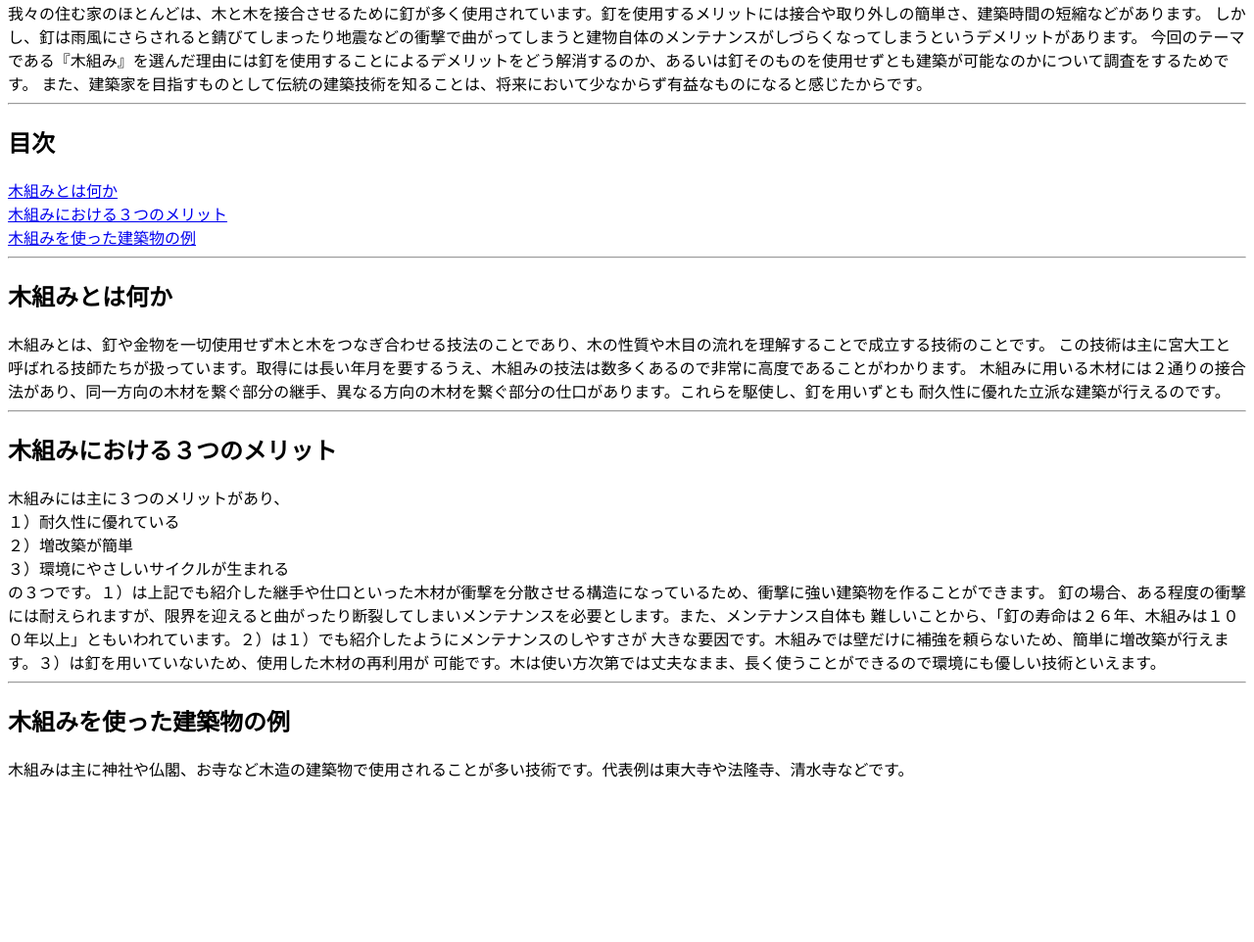
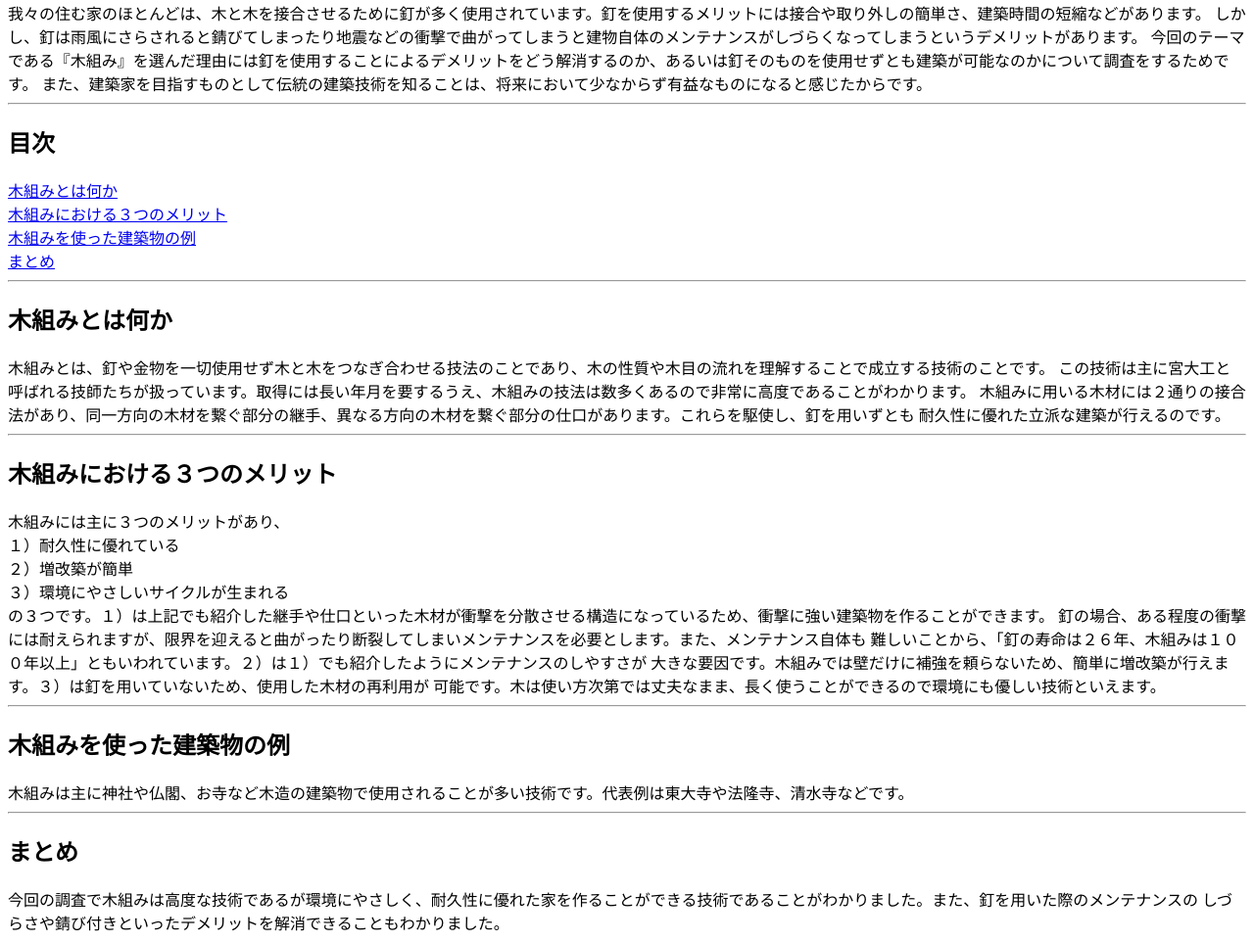
Before and after one commit to 240086aTKG/240086aTKG.github.io, a plain HTML site: page cl2020.html in a window 1280 px wide. Shown: the part 74-1036 px from the top of the page at 98% size. Before the commit the page ends 879 px from the top, so only its background shows below. Drawn offline with Linux system fonts and the light colour scheme.

Commit message:
Update cl2020.html

```diff
--- a/cl2020.html
+++ b/cl2020.html
@@ -16,6 +16,8 @@
             <A HREF="#LocalLink">木組みにおける３つのメリット</A>
             <BR>
             <A HREF="#LocalLink">木組みを使った建築物の例</A>
+            <BR>
+            <A HREF="#LocalLink">まとめ</A>
             <BR>
 
         <HR>
@@ -42,3 +44,7 @@
          <HR>
             <H2 id="LocalLink">木組みを使った建築物の例</H2>
             木組みは主に神社や仏閣、お寺など木造の建築物で使用されることが多い技術です。代表例は東大寺や法隆寺、清水寺などです。
+         <HR>
+            <H2 id="LocalLink">まとめ</H2>
+             今回の調査で木組みは高度な技術であるが環境にやさしく、耐久性に優れた家を作ることができる技術であることがわかりました。また、釘を用いた際のメンテナンスの
+             しづらさや錆び付きといったデメリットを解消できることもわかりました。
```
